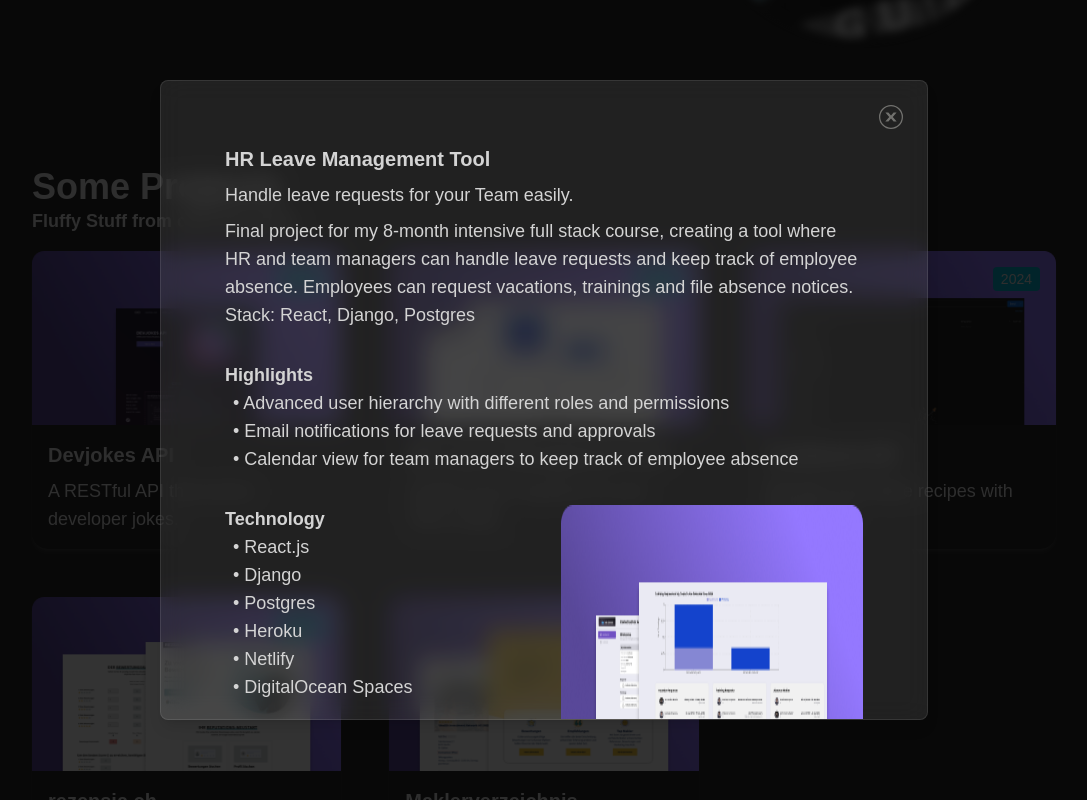
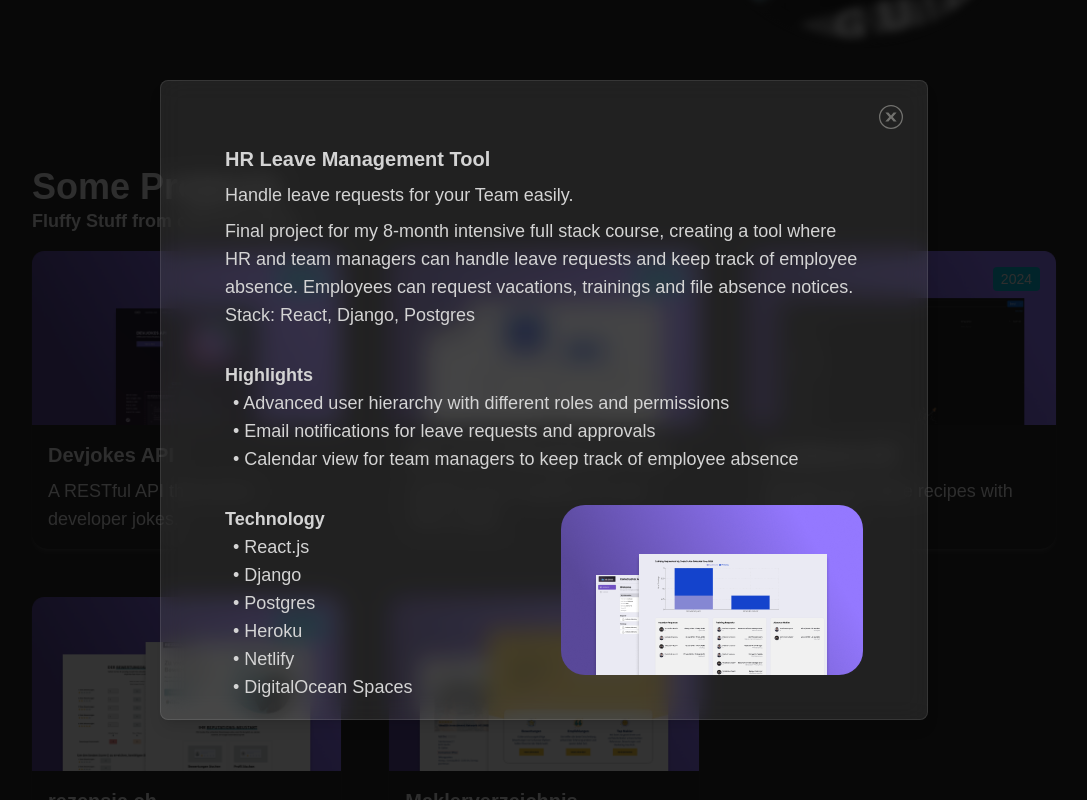
Before and after one commit to alexanderstoehr/Portfolio, a React (Vite) app: page / in a window 1280 px wide. Both pictures are taken after a click on the element 639 px from the left and 870 px from the top of the page. Shown: the part 470-1270 px from the top of the page, without its empty margins (96-1183 px from the left). Built offline with nearby package versions, Linux system fonts and the light colour scheme.

Commit message:
fixed image proportions in project popup

```diff
--- a/src/components/ProjectPopup.jsx
+++ b/src/components/ProjectPopup.jsx
@@ -51,7 +51,7 @@ export default function ProjectPopup({projectId, handleProjectClick}) {
                                     }
 
                                 </div>
-                                <img className="rounded-lg mb-4 " src={currentProject.images[0]}/>
+                                <img className="rounded-3xl mb-4 h-fit" src={currentProject.images[0]}/>
                                 {/*<div className="flex flex-1 h-full overflow-y-auto">
                                     {currentProject.images.map((image, ind) => (
                                         <img key={ind} className="rounded-lg mb-4 w-full " src={image}/>
```
